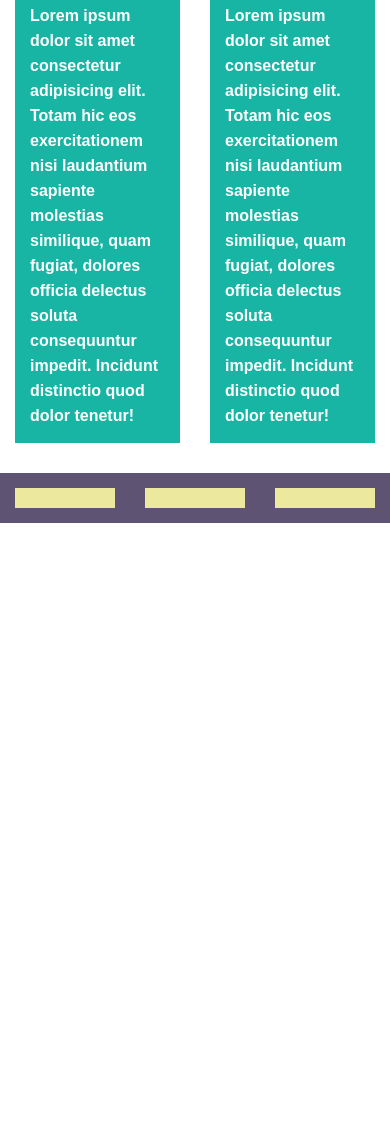
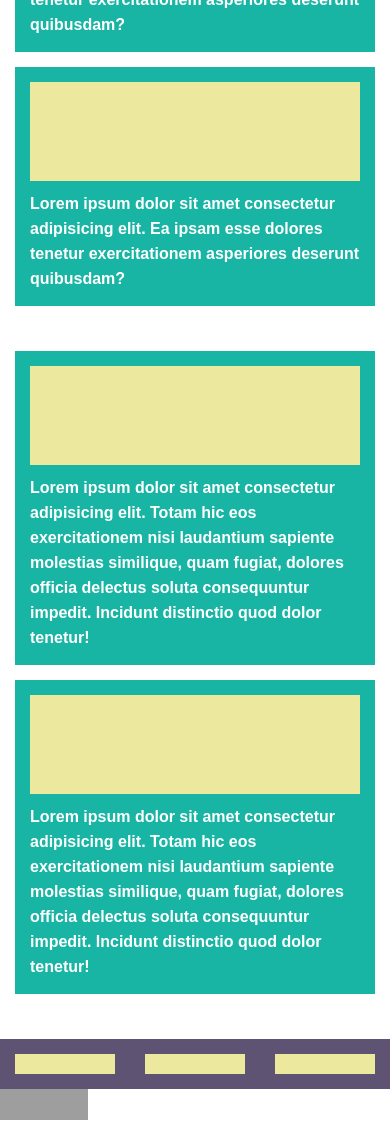
Before and after one commit to enterkvas/Adrikanich_container, a plain HTML site: page index.html in a window 390 px wide. Shown: the part 541-1665 px from the top of the page. Before the commit the page ends 1064 px from the top, so only its background shows below. Drawn offline with Linux system fonts and the light colour scheme; grey boxes are pictures that could not be loaded.

Commit message:
Second commit: changes were made. The project has been completed

```diff
--- a/index.html
+++ b/index.html
@@ -119,6 +119,13 @@
         </div>
       </footer>
       <!-- // footer -->
+      <p>
+        <a href="http://jigsaw.w3.org/css-validator/check/referer">
+          <img style="border:0;width:88px;height:31px"
+            src="http://jigsaw.w3.org/css-validator/images/vcss-blue"
+            alt="Правильный CSS!" />
+        </a>
+      </p>
     </div>
   </body>
 </html>
--- a/style.css
+++ b/style.css
@@ -38,6 +38,9 @@ body{
 @media (max-width:767px){
     .container{
         max-width: none;
+    }
+    .three-block__row, .two-block__row{
+        flex-direction: column;
     }
 }
 
@@ -148,6 +151,7 @@ main.page{
 .three-block__item {
     background-color: #18b5a4;
     padding: 15px;
+    margin-bottom: 15px;
 }
 .three-block__image{
     padding: 0 0 30% 0;
@@ -174,6 +178,7 @@ main.page{
 .two-block__item {
     background-color: #18b5a4;
     padding: 15px;
+    margin-bottom: 15px;
 }
 .two-block__image{
     padding: 0 0 30% 0;
@@ -190,3 +195,8 @@ main.page{
    padding-top: 15px;
    background-color: #5e5373;
 }
+@media (max-width:360px){
+    .footer .menu__link{
+        width: 80px;
+    }
+}
```
